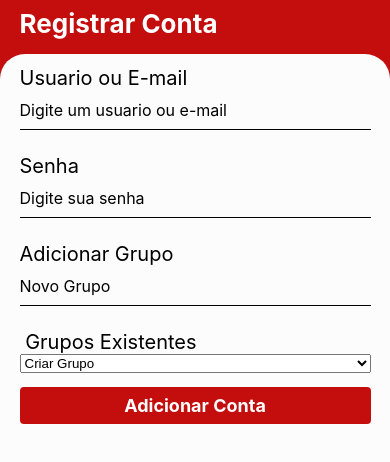
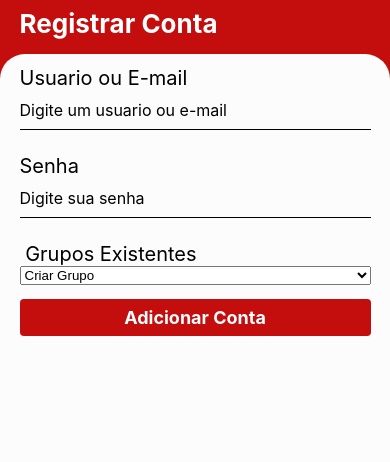
Before and after one commit to Gustavobbraz/power_security_keys, a React Native app: screen /RegistrarConta in a window 390 px wide. Shown: the top 462 px of the page. Built offline with nearby package versions, Linux system fonts and the light colour scheme.

Commit message:
Tela de registro de conta

```diff
--- a/src/pages/RegistrarConta/index.js
+++ b/src/pages/RegistrarConta/index.js
@@ -28,9 +28,6 @@ export default function RegistrarConta() {
 
             <Text style={styles.title}>Senha</Text>
             <TextInput placeholder="Digite sua senha" style={styles.input}/>
-
-            <Text style={styles.title}>Adicionar Grupo</Text>
-            <TextInput placeholder="Novo Grupo" style={styles.input}/>
 
             <Text style={styles.title}> Grupos Existentes</Text>
             <Picker
```
